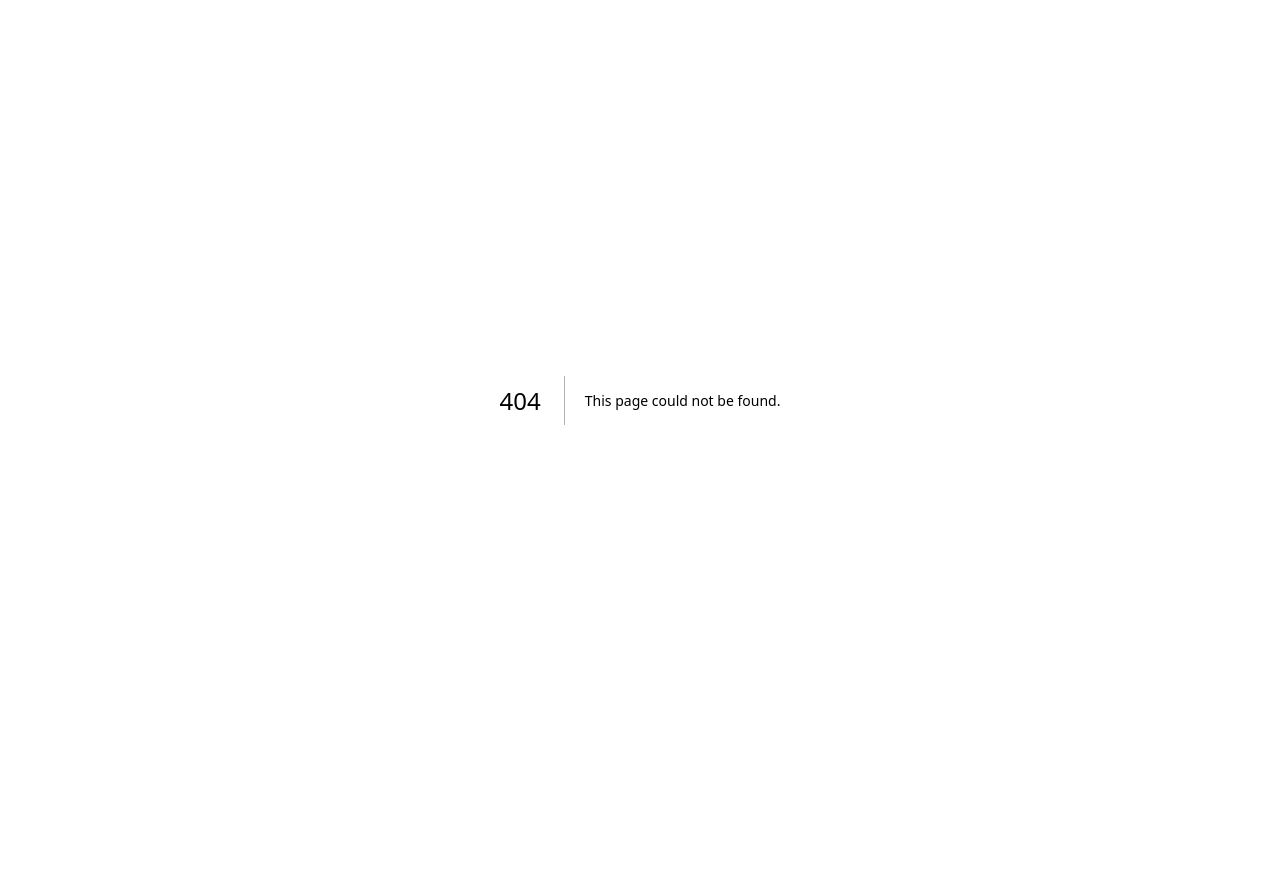
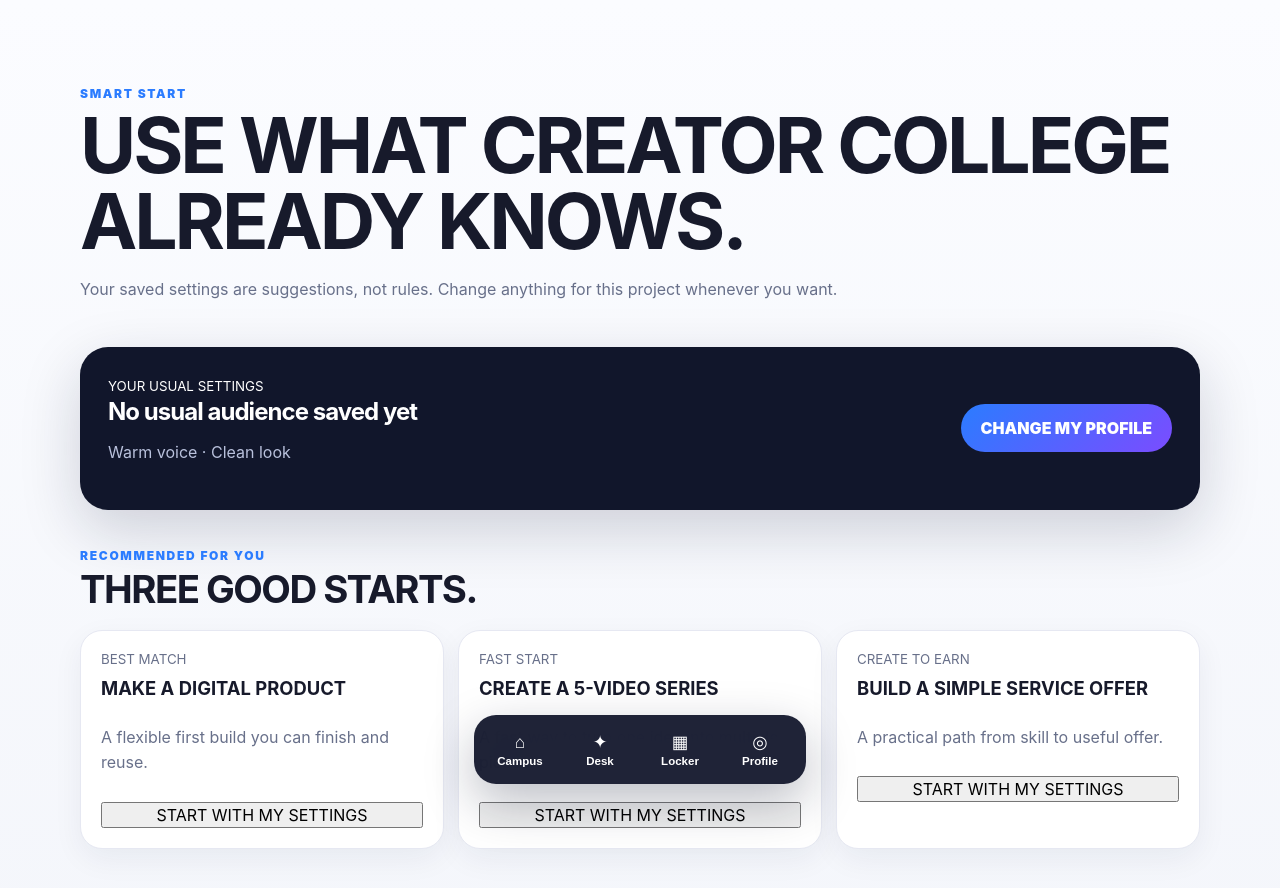
Before and after one commit to melbgittinit/botbox-alpha-clean, a Next.js app: page /creator-college/start in a window 1280 px wide. Before the commit this address had no page. Shown: the top 888 px of the page. Before the commit the page ends 800 px from the top, so only its background shows below. Built offline with nearby package versions, Linux system fonts and the light colour scheme.

Commit message:
Add personalized Creator College smart start

```diff
--- /dev/null
+++ b/app/creator-college/start/page.tsx
@@ -0,0 +1,45 @@
+"use client";
+
+import { useEffect, useMemo, useState } from "react";
+
+type BrandKit={id:string;name:string;type:string;audience:string;voice:string;look:string;notes:string};
+type Profile={audience:string;goals:string[];voice:string;look:string;creationTypes:string[];brandKits:BrandKit[]};
+
+type Creation={id:string;title:string;subtitle:string;idea:string;audience:string;result:string;format:string;outline:string[];sections:{title:string;body:string}[];style:string;useMode:string;step:string;progress:number;status:"BUILDING"|"COMPLETE";updatedAt:string;brandKitId?:string;voiceProfile?:string};
+
+const PROFILE_KEY="creator-college-v1-profile";
+const STORAGE_KEY="creator-college-v1-creations";
+const ACTIVE_KEY="creator-college-v1-active";
+const blank:Profile={audience:"",goals:[],voice:"Warm",look:"Clean",creationTypes:[],brandKits:[]};
+
+export default function SmartStartPage(){
+ const[profile,setProfile]=useState<Profile>(blank);
+ const[selectedBrand,setSelectedBrand]=useState("");
+ useEffect(()=>{setProfile(JSON.parse(localStorage.getItem(PROFILE_KEY)||JSON.stringify(blank)))},[]);
+ const brand=profile.brandKits.find(b=>b.id===selectedBrand);
+ const audience=brand?.audience||profile.audience;
+ const look=brand?.look||profile.look||"Clean";
+ const voice=brand?.voice||profile.voice||"Warm";
+ const recommendations=useMemo(()=>{
+  const preferred=profile.creationTypes;
+  const goal=profile.goals;
+  const rows=[
+   {title:"MAKE A DIGITAL PRODUCT",format:"Mini Guide",why:preferred.includes("Guides")||preferred.includes("Products")?"Matches what you already like to create.":"A flexible first build you can finish and reuse.",tag:"BEST MATCH"},
+   {title:"CREATE A 5-VIDEO SERIES",format:"5-Video Series",why:preferred.includes("Video")?"Video is already one of your preferred creation types.":"A fast way to turn one idea into multiple pieces.",tag:"FAST START"},
+   {title:"BUILD A SIMPLE SERVICE OFFER",format:"Service Offer",why:goal.includes("Income")||goal.includes("Business")?"Fits your saved income/business goal.":"A practical path from skill to useful offer.",tag:"CREATE TO EARN"},
+  ];return rows;
+ },[profile]);
+ function start(format:string){
+  const id=`cc-${Date.now()}`;
+  const item:Creation={id,title:"Untitled Creation",subtitle:"",idea:"",audience:audience||"",result:"",format:format==="5-Video Series"?"Mini Guide":format==="Service Offer"?"Mini Guide":format,outline:[],sections:[],style:look,useMode:profile.goals.includes("Income")?"Sell it":"Keep it for me",step:"idea",progress:8,status:"BUILDING",updatedAt:new Date().toISOString(),brandKitId:brand?.id,voiceProfile:voice};
+  const list=JSON.parse(localStorage.getItem(STORAGE_KEY)||"[]") as Creation[];
+  localStorage.setItem(STORAGE_KEY,JSON.stringify([item,...list.filter(i=>i.id!==id)]));
+  localStorage.setItem(ACTIVE_KEY,id);
+  window.location.href="/creator-college";
+ }
+ return <main className="cc4-shell"><section className="cc4-hero"><span className="cc4-eyebrow">SMART START</span><h1>USE WHAT CREATOR COLLEGE ALREADY KNOWS.</h1><p>Your saved settings are suggestions, not rules. Change anything for this project whenever you want.</p></section>
+ <section className="cc4-panel"><div><small>YOUR USUAL SETTINGS</small><h2>{audience||"No usual audience saved yet"}</h2><p>{voice} voice · {look} look{profile.goals.length?` · ${profile.goals.join(" / ")}`:""}</p></div><a className="cc4-primary" href="/creator-college/profile">CHANGE MY PROFILE</a></section>
+ {profile.brandKits.length>0&&<section className="cc4-section"><div className="cc4-section-head"><div><span className="cc4-eyebrow">WHO IS THIS FOR?</span><h2>USE A SAVED BRAND KIT?</h2></div></div><div className="cc5-chips"><button className={!selectedBrand?"selected":""} onClick={()=>setSelectedBrand("")}>START FRESH</button>{profile.brandKits.map(b=><button key={b.id} className={selectedBrand===b.id?"selected":""} onClick={()=>setSelectedBrand(b.id)}>{b.name}</button>)}</div>{brand&&<div className="cc5-prefill"><b>Here’s what I’ll reuse:</b><span>{brand.audience||profile.audience||"Audience not set"}</span><span>{brand.voice} voice</span><span>{brand.look} look</span></div>}</section>}
+ <section className="cc4-section"><div className="cc4-section-head"><div><span className="cc4-eyebrow">RECOMMENDED FOR YOU</span><h2>THREE GOOD STARTS.</h2></div></div><div className="cc4-card-grid cc4-grid">{recommendations.map(r=><article className="cc4-card" key={r.title}><small>{r.tag}</small><h3>{r.title}</h3><p>{r.why}</p><button className="cc5-start" onClick={()=>start(r.format)}>START WITH MY SETTINGS</button></article>)}</div></section>
+ </main>
+}
```
